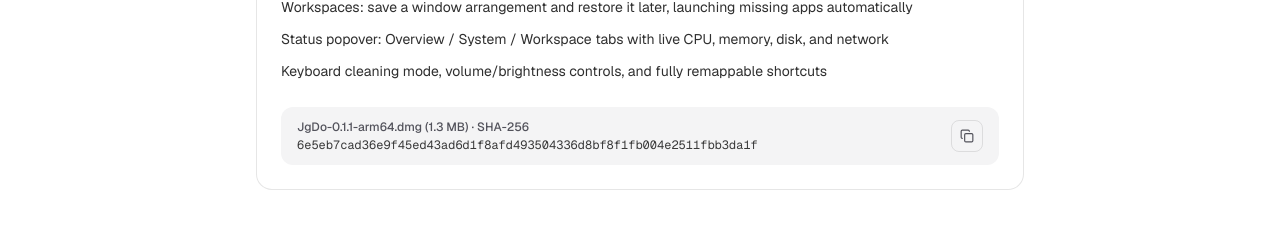
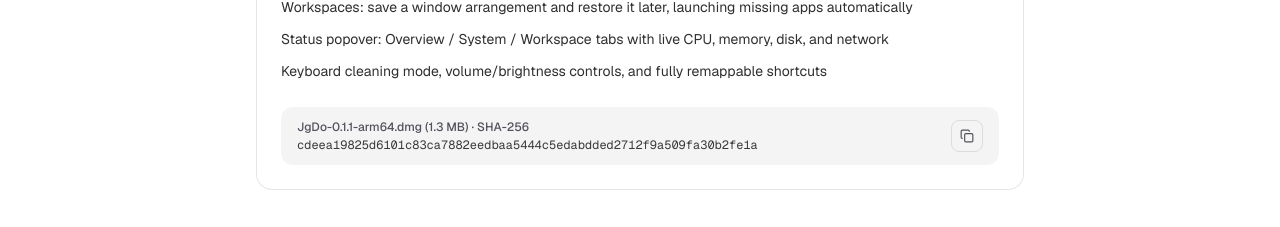
Before and after one commit to sovandara1607/jgdo, a Next.js app: page /download in a window 1280 px wide. Shown: the part 1780-2007 px from the top of the page. Built offline with nearby package versions, Linux system fonts and the light colour scheme.

Commit message:
chore: update .dmg for the App Sandbox / Accessibility fix rebuild
Sandboxed builds can't use the Accessibility API to control other
apps' windows at all, and the app never actually registered itself
for the permission prompt — both fixed upstream. New checksum for the
rebuilt binary.

```diff
--- a/src/data/changelog.ts
+++ b/src/data/changelog.ts
@@ -34,7 +34,7 @@ export const releases: AppRelease[] = [
         href: "/downloads/JgDo-0.1.1-arm64.dmg",
         sizeMb: 1.26,
         sha256:
-          "6e5eb7cad36e9f45ed43ad6d1f8afd493504336d8bf8f1fb004e2511fbb3da1f",
+          "cdeea19825d6101c83ca7882eedbaa5444c5edabdded2712f9a509fa30b2fe1a",
       },
     ],
   },
```
Also changed, not shown: 1 other file (tests, documents, lock files or other folders).
